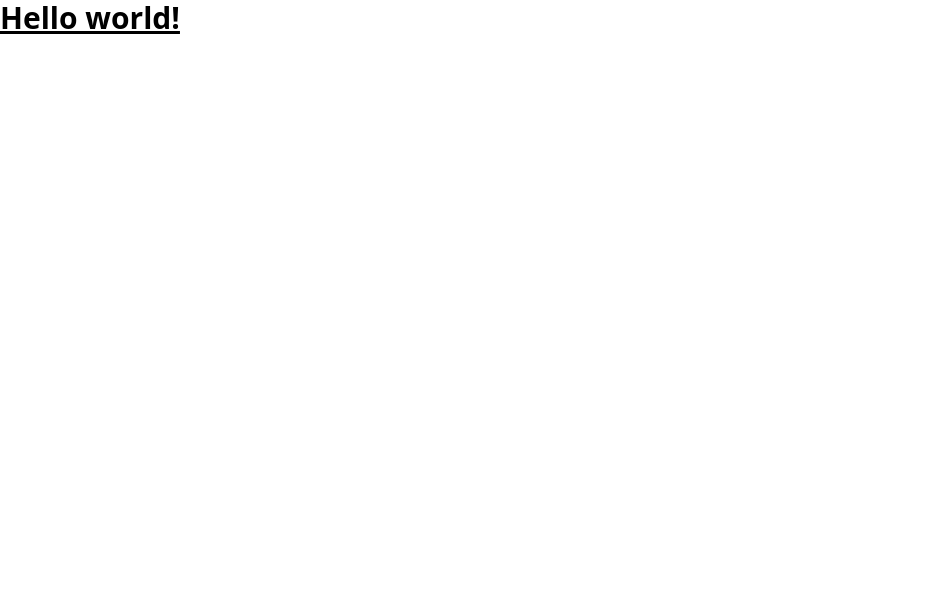
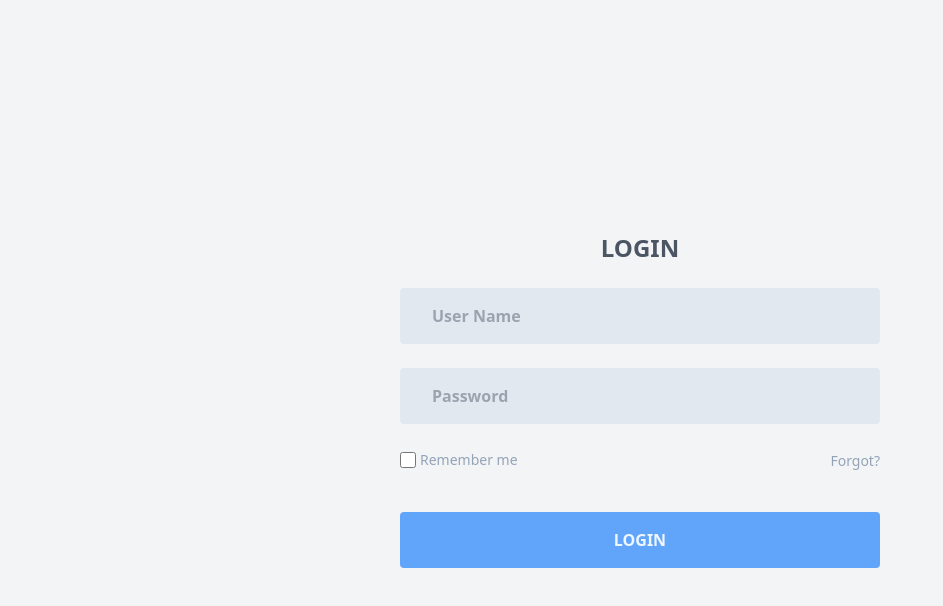
Before and after one commit to fofe00/login1, a website: page src/index.html in a window 1280 px wide. Shown: the whole page, without its empty margins (0-943 px from the left). Drawn offline with Linux system fonts and the light colour scheme.

Commit message:
first intgration

```diff
--- a/src/index.html
+++ b/src/index.html
@@ -5,9 +5,34 @@
   <meta name="viewport" content="width=device-width, initial-scale=1.0">
   <link href="/dist/output.css" rel="stylesheet">
 </head>
-<body>
-  <h1 class="text-3xl font-bold underline">
-    Hello world!
-  </h1>
+<body class="bg-gray-100 ">
+   <div class="flex justify-center h-screen w-screen items-center">
+    <div class="w-1/2 flex flex-col items-center gap-6" >
+        <!-- text login -->
+        <h1 class="text-center text-2xl font-bold text-gray-600">LOGIN</h1>
+        <!-- email input -->
+        <div class="w-3/4">
+            <input type="email" name="email" id="email" class="w-full py-4 px-8 bg-slate-200 placeholder:font-semibold rounded" placeholder="User Name">
+        </div>
+        <!-- password input -->
+        <div class="w-3/4">
+            <input type="password" name="password" id="password" class="w-full py-4 px-8 bg-slate-200 placeholder:font-semibold rounded" placeholder="Password">
+        </div>
+        <!-- remember input -->
+        <div class="w-3/4 flex flex-row justify-between">
+            <div class=" flex items-center gap-x-1">
+                <input type="checkbox" name="remember" id="" class=" w-4 h-4  ">
+                <label for="" class="text-sm text-slate-400">Remember me</label>
+            </div>
+            <div>
+                <a href="#" class="text-sm text-slate-400">Forgot?</a>
+            </div>
+        </div>
+        <!-- button -->
+        <div class="w-3/4 mt-4">
+            <button type="submit" class="py-4 bg-blue-400 w-full rounded text-blue-50 font-bold"> LOGIN</button>
+        </div>
+    </div>
+   </div>
 </body>
 </html>
```
Also changed, not shown: dist/output.css.
